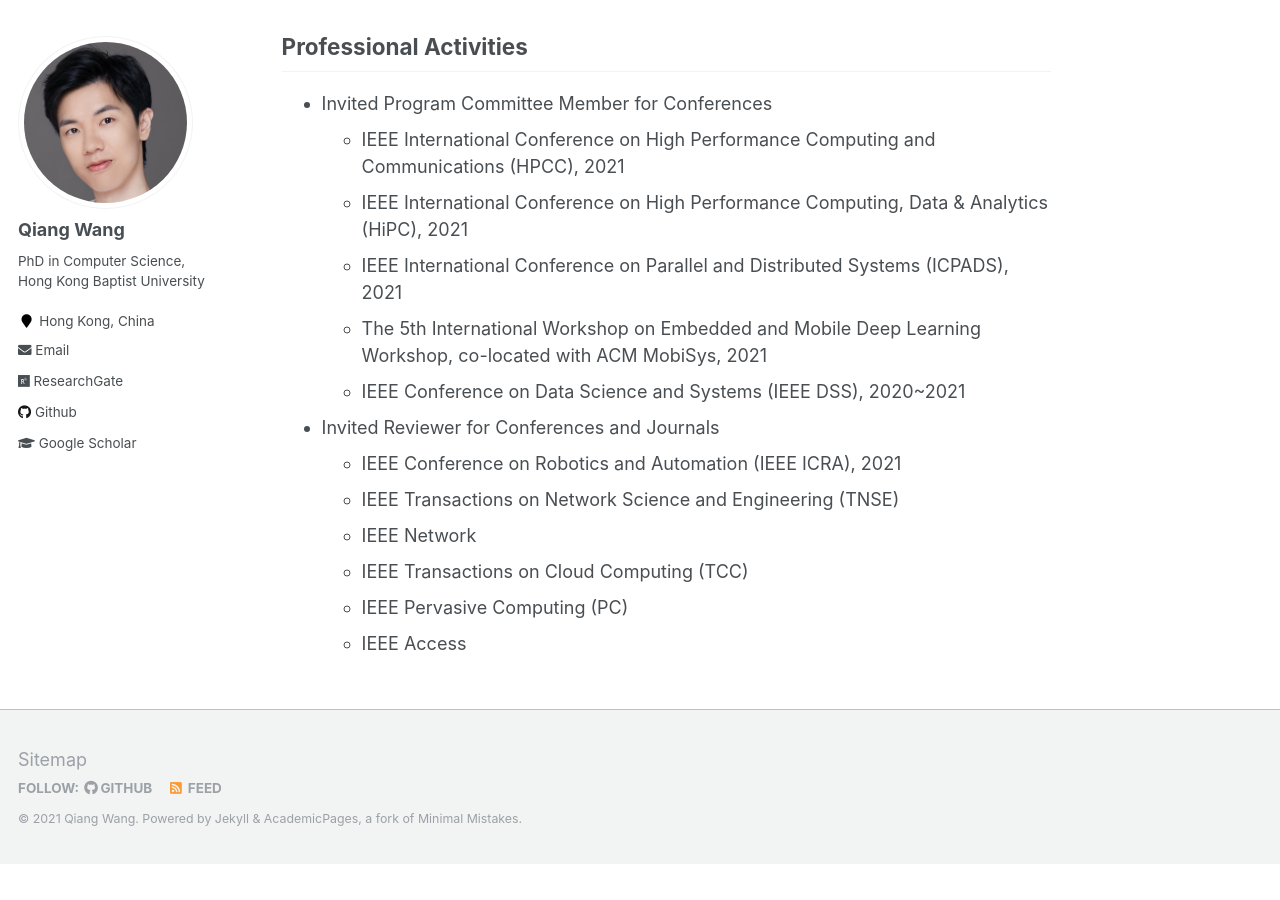
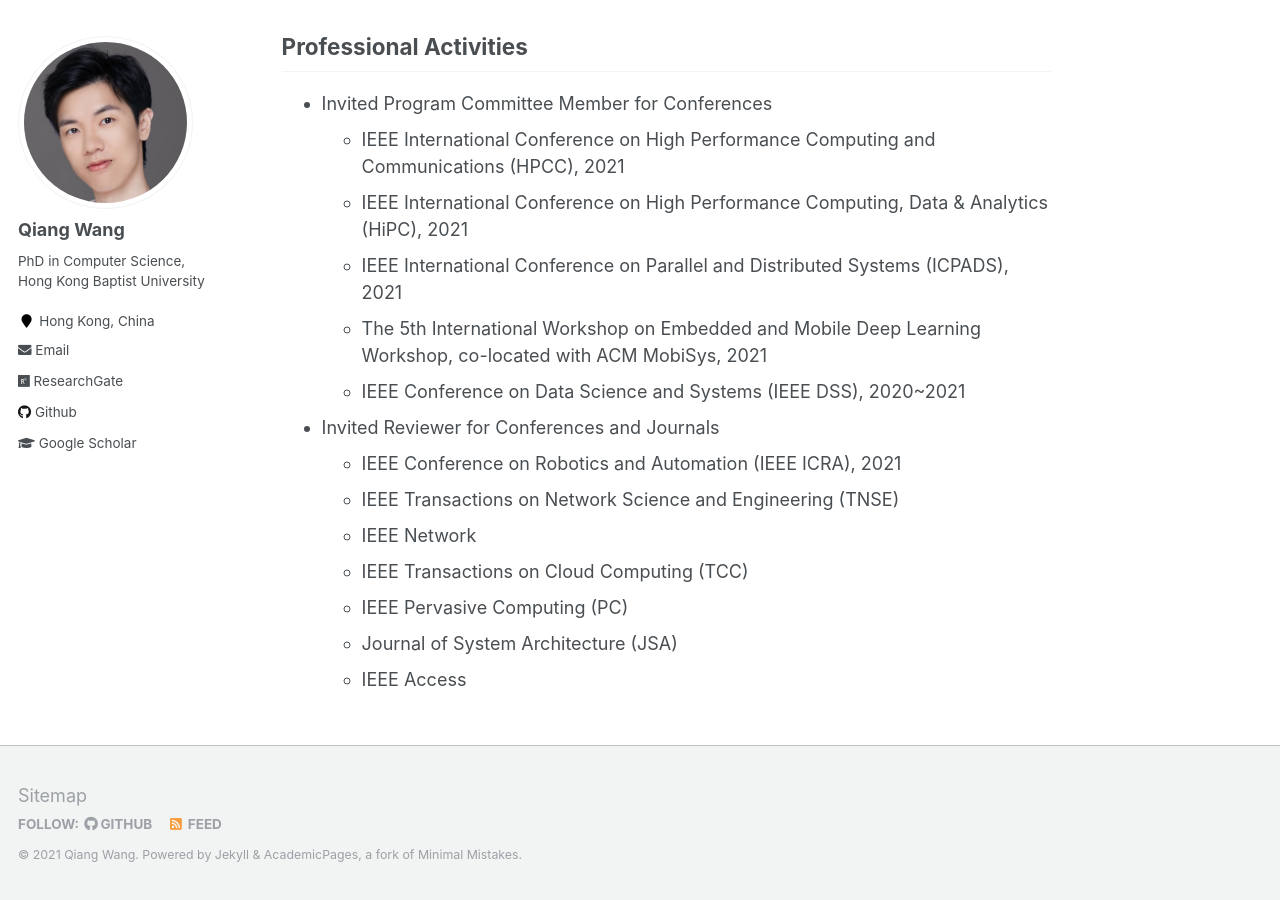
Before and after one commit to blackjack2015/blackjack2015.github.io, a Jekyll site: the page built from _pages/about.md, in a window 1280 px wide and 900 px high, scrolled down 1742 px. Built offline with Jekyll 4.4.1, drawn with Linux system fonts in a browser that asks for light colours; before the commit the page ends 2606 px from its top, so only the background shows below that.

Commit message:
Update about.md

```diff
--- a/_pages/about.md
+++ b/_pages/about.md
@@ -51,4 +51,5 @@
     + IEEE Network
     + IEEE Transactions on Cloud Computing (TCC)
     + IEEE Pervasive Computing (PC)
+    + Journal of System Architecture (JSA)
     + IEEE Access
```
